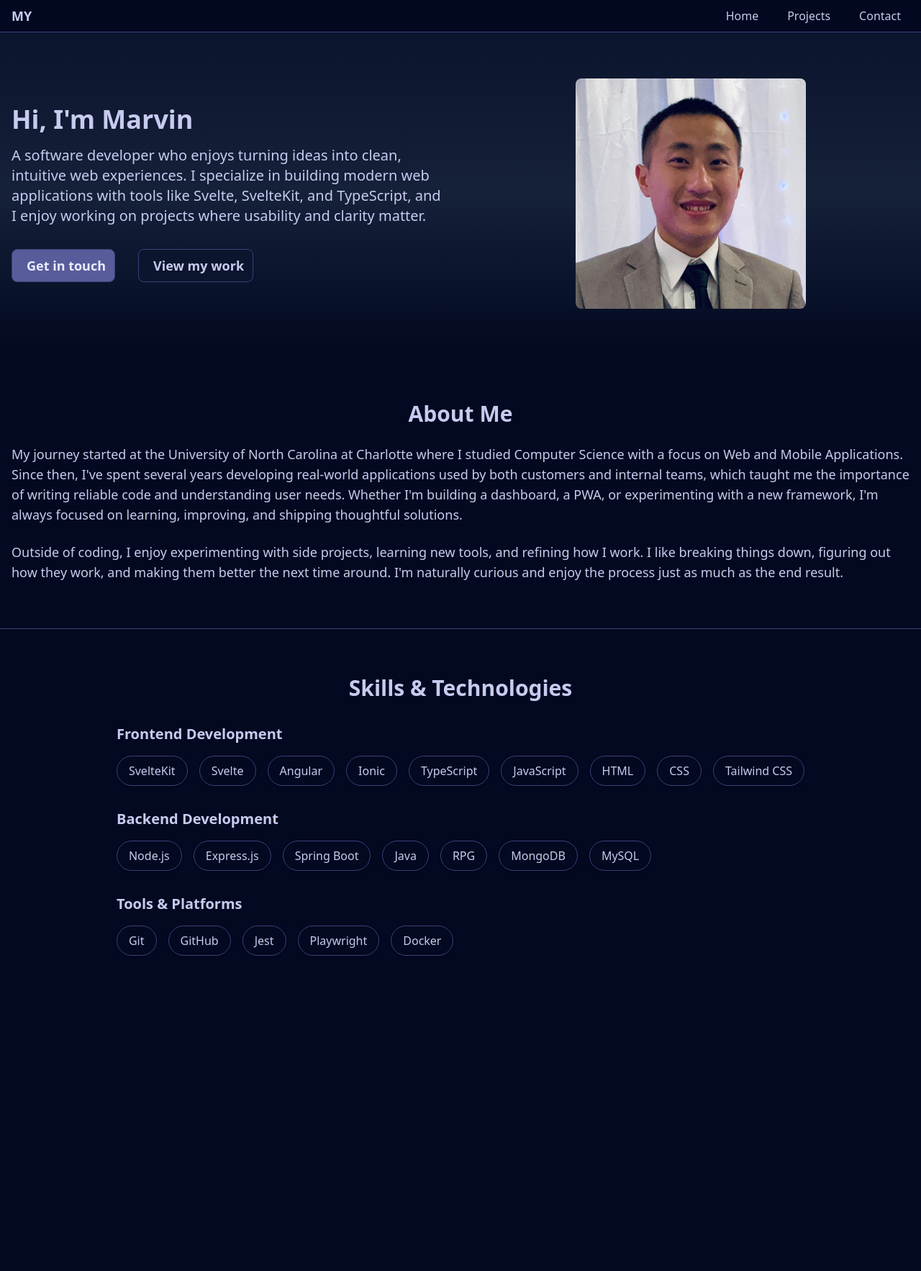
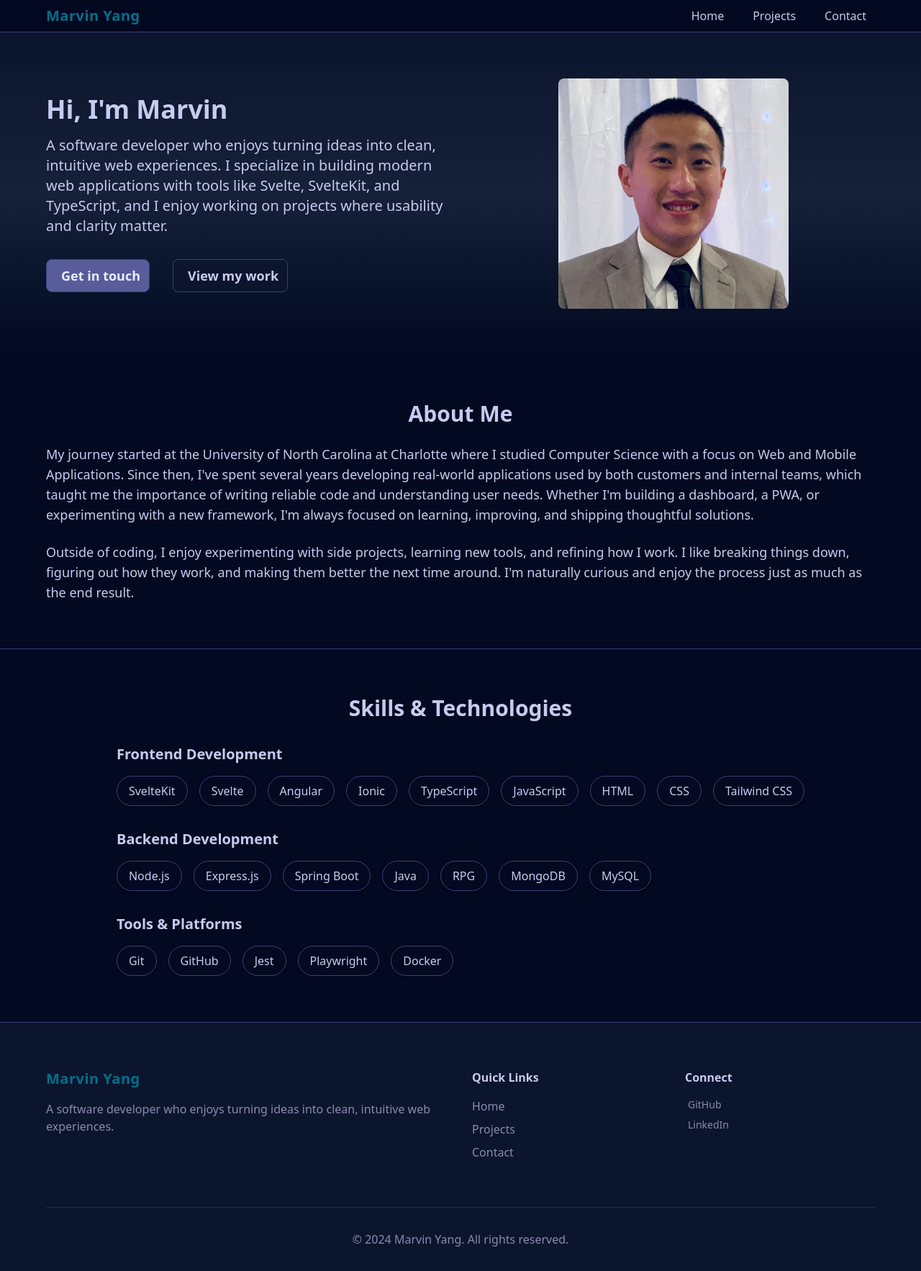
Before and after one commit to myang35/portfolio, a SvelteKit app: page / in a window 1280 px wide. Shown: the whole page at 72% size. Before the commit the page ends 1392 px from the top, so only its background shows below. Built offline with nearby package versions, Linux system fonts and the light colour scheme; what @iconify/tailwind4 would draw is missing.

Commit message:
feat: design footer and other small changes in home page and header

```diff
--- a/package.json
+++ b/package.json
@@ -22,6 +22,7 @@
 		"@eslint/compat": "^1.4.0",
 		"@eslint/js": "^9.39.1",
 		"@iconify-json/material-symbols": "^1.2.51",
+		"@iconify-json/mdi": "^1.2.3",
 		"@iconify/tailwind4": "^1.2.1",
 		"@internationalized/date": "^3.10.1",
 		"@sveltejs/adapter-auto": "^7.0.0",
--- a/src/routes/+layout.svelte
+++ b/src/routes/+layout.svelte
@@ -1,5 +1,6 @@
 <script lang="ts">
 	import favicon from '$lib/assets/favicon.svg';
+	import Footer from './_ui/footer/Footer.svelte';
 	import Header from './_ui/header/Header.svelte';
 	import './layout.css';
 
@@ -8,7 +9,10 @@
 
 <svelte:head><link rel="icon" href={favicon} /></svelte:head>
 
-<div class="flex h-screen flex-col">
+<div class="flex min-h-screen flex-col">
 	<Header />
-	{@render children()}
+	<main class="flex-1">
+		{@render children()}
+	</main>
+	<Footer />
 </div>
--- a/src/routes/+page.svelte
+++ b/src/routes/+page.svelte
@@ -6,7 +6,7 @@
 
 <div>
 	<section class="bg-linear-to-b from-bg via-bg-light to-bg-dark">
-		<div class="container mx-auto grid gap-8 px-4 py-16 md:grid-cols-2">
+		<div class="container grid gap-8 py-16 md:grid-cols-2">
 			<div class="mx-auto flex flex-col justify-center gap-8">
 				<div class="flex flex-col gap-4">
 					<h1 class="text-4xl font-bold">Hi, I'm Marvin</h1>
@@ -16,7 +16,7 @@
 						TypeScript, and I enjoy working on projects where usability and clarity matter.
 					</p>
 				</div>
-				<div class="flex gap-8">
+				<div class="flex flex-col gap-4 sm:flex-row sm:gap-8">
 					<Button
 						href="/contact"
 						color="primary"
@@ -43,7 +43,7 @@
 	</section>
 
 	<section>
-		<div class="container mx-auto flex flex-col justify-center gap-6 px-4 py-16">
+		<div class="container flex flex-col justify-center gap-6 py-16">
 			<h1 class="text-center text-3xl font-bold">About Me</h1>
 			<p class="text-lg">
 				My journey started at the University of North Carolina at Charlotte where I studied Computer
@@ -63,11 +63,11 @@
 	</section>
 
 	<section class="border-t">
-		<div class="container mx-auto flex w-fit flex-col gap-8 px-4 py-16">
+		<div class="container flex w-fit flex-col gap-8 py-16">
 			<h1 class="text-center text-3xl font-bold">Skills & Technologies</h1>
 			<div class="flex flex-col gap-4">
 				<h2 class="text-xl font-bold">Frontend Development</h2>
-				<div class="flex gap-4">
+				<div class="flex flex-wrap gap-4">
 					<SkillBadge>SvelteKit</SkillBadge>
 					<SkillBadge>Svelte</SkillBadge>
 					<SkillBadge>Angular</SkillBadge>
@@ -81,7 +81,7 @@
 			</div>
 			<div class="flex flex-col gap-4">
 				<h2 class="text-xl font-bold">Backend Development</h2>
-				<div class="flex gap-4">
+				<div class="flex flex-wrap gap-4">
 					<SkillBadge>Node.js</SkillBadge>
 					<SkillBadge>Express.js</SkillBadge>
 					<SkillBadge>Spring Boot</SkillBadge>
@@ -93,7 +93,7 @@
 			</div>
 			<div class="flex flex-col gap-4">
 				<h2 class="text-xl font-bold">Tools & Platforms</h2>
-				<div class="flex gap-4">
+				<div class="flex flex-wrap gap-4">
 					<SkillBadge>Git</SkillBadge>
 					<SkillBadge>GitHub</SkillBadge>
 					<SkillBadge>Jest</SkillBadge>
--- /dev/null
+++ b/src/routes/_ui/footer/Footer.svelte
@@ -0,0 +1,52 @@
+<script>
+</script>
+
+<footer class="border-t bg-bg">
+	<div class="container">
+		<div class="grid grid-cols-4 gap-8 py-16">
+			<div class="col-span-2 flex flex-col gap-4">
+				<h1 class="text-xl font-bold tracking-wide text-secondary">Marvin Yang</h1>
+				<p class="text-text-muted">
+					A software developer who enjoys turning ideas into clean, intuitive web experiences.
+				</p>
+			</div>
+
+			<div class="flex flex-col gap-4">
+				<h1 class="font-bold">Quick Links</h1>
+				<div class="flex flex-col gap-2">
+					<a href="/" class="w-fit text-text-muted transition-colors hover:text-secondary">Home</a>
+					<a href="/projects" class="w-fit text-text-muted transition-colors hover:text-secondary"
+						>Projects</a
+					>
+					<a href="/contact" class="w-fit text-text-muted transition-colors hover:text-secondary"
+						>Contact</a
+					>
+				</div>
+			</div>
+
+			<div class="flex flex-col gap-4">
+				<h1 class="font-bold">Connect</h1>
+				<div class="flex flex-col gap-2">
+					<a
+						href="https://github.com/myang35"
+						class="flex items-center gap-1 text-text-muted transition-colors hover:text-secondary"
+					>
+						<span class="icon-[mdi--github] text-2xl"></span>
+						<span class="text-sm">GitHub</span>
+					</a>
+					<a
+						href="https://www.linkedin.com/in/marvin-yang-017b5214b"
+						class="flex items-center gap-1 text-text-muted transition-colors hover:text-secondary"
+					>
+						<span class="icon-[mdi--linkedin] text-2xl"></span>
+						<span class="text-sm">LinkedIn</span>
+					</a>
+				</div>
+			</div>
+		</div>
+
+		<div class="border-t border-border-muted py-8">
+			<p class="text-center text-text-muted">© 2024 Marvin Yang. All rights reserved.</p>
+		</div>
+	</div>
+</footer>
--- a/src/routes/_ui/header/Header.svelte
+++ b/src/routes/_ui/header/Header.svelte
@@ -6,10 +6,10 @@
 	let isOpen = $state(false);
 </script>
 
-<header class="sticky top-0 border-b bg-bg-dark/90 backdrop-blur-xs">
-	<div class="container mx-auto">
-		<div class="flex items-center justify-between gap-4 px-4 py-2">
-			<a href="/" class="text-lg font-bold">MY</a>
+<header class="sticky top-0 z-50 border-b bg-bg-dark/90 backdrop-blur-xs">
+	<div class="container">
+		<div class="flex items-center justify-between gap-4 py-2">
+			<a href="/" class="text-xl font-bold tracking-wide text-secondary">Marvin Yang</a>
 
 			<Button
 				variant="text"
@@ -38,7 +38,7 @@
 		</div>
 
 		{#if isOpen}
-			<nav class="block border-t px-4 py-2 transition-all sm:hidden">
+			<nav class="block border-t py-2 transition-all sm:hidden">
 				<NavigationMenu.Root>
 					<NavigationMenu.List class="flex flex-col">
 						<NavigationMenu.Item>
--- a/src/routes/_ui/skill-badge/SkillBadge.svelte
+++ b/src/routes/_ui/skill-badge/SkillBadge.svelte
@@ -9,7 +9,7 @@
 </script>
 
 <div
-	class="rounded-full border px-4 py-2 shadow transition-all hover:border-secondary hover:shadow-[0_0_10px_0_var(--tw-shadow-color)] hover:shadow-secondary-highlight"
+	class="size-fit rounded-full border px-4 py-2 whitespace-nowrap shadow transition-all hover:border-secondary hover:shadow-[0_0_10px_0_var(--tw-shadow-color)] hover:shadow-secondary-highlight"
 >
 	{@render children?.()}
 </div>
--- a/src/routes/layout.css
+++ b/src/routes/layout.css
@@ -62,3 +62,9 @@
 		@apply rounded-lg border bg-bg-light px-3 py-2 outline-offset-2 focus:outline-2;
 	}
 }
+
+@layer utilities {
+	.container {
+		@apply mx-auto px-8 sm:px-16;
+	}
+}
```
Also changed, not shown: 1 other file (tests, documents, lock files or other folders).
